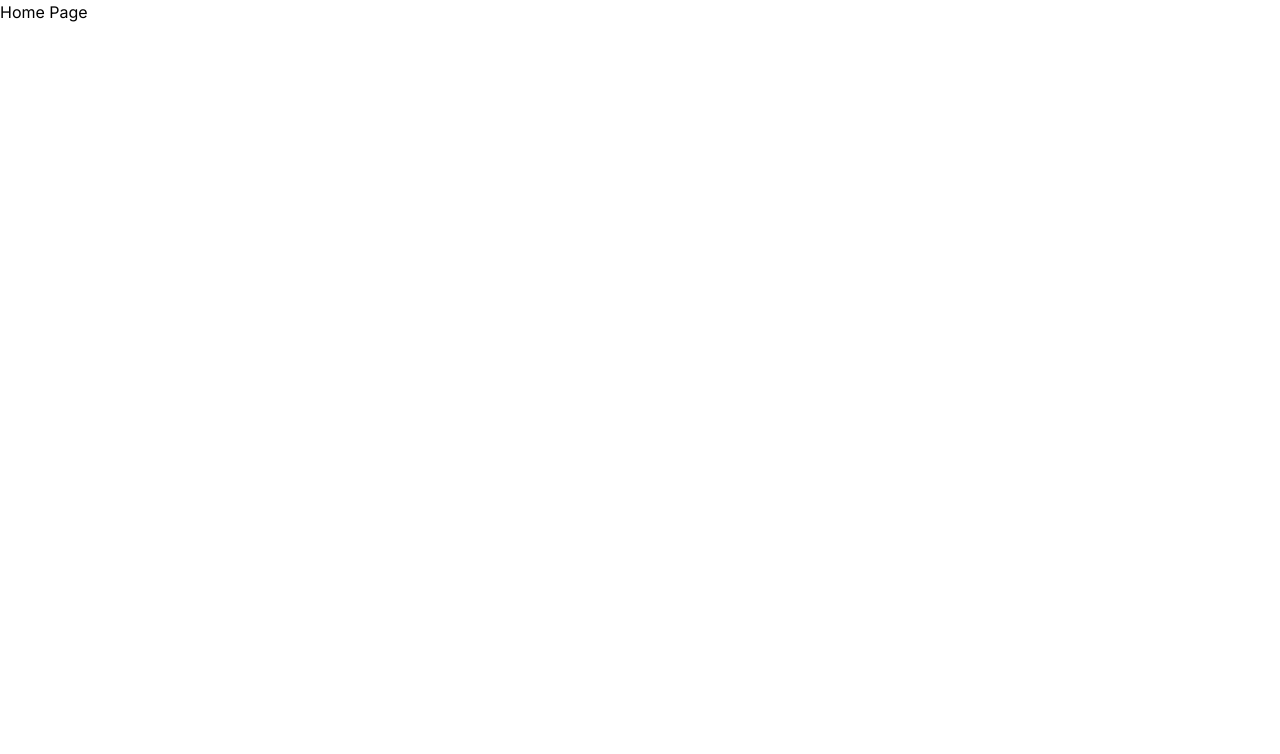
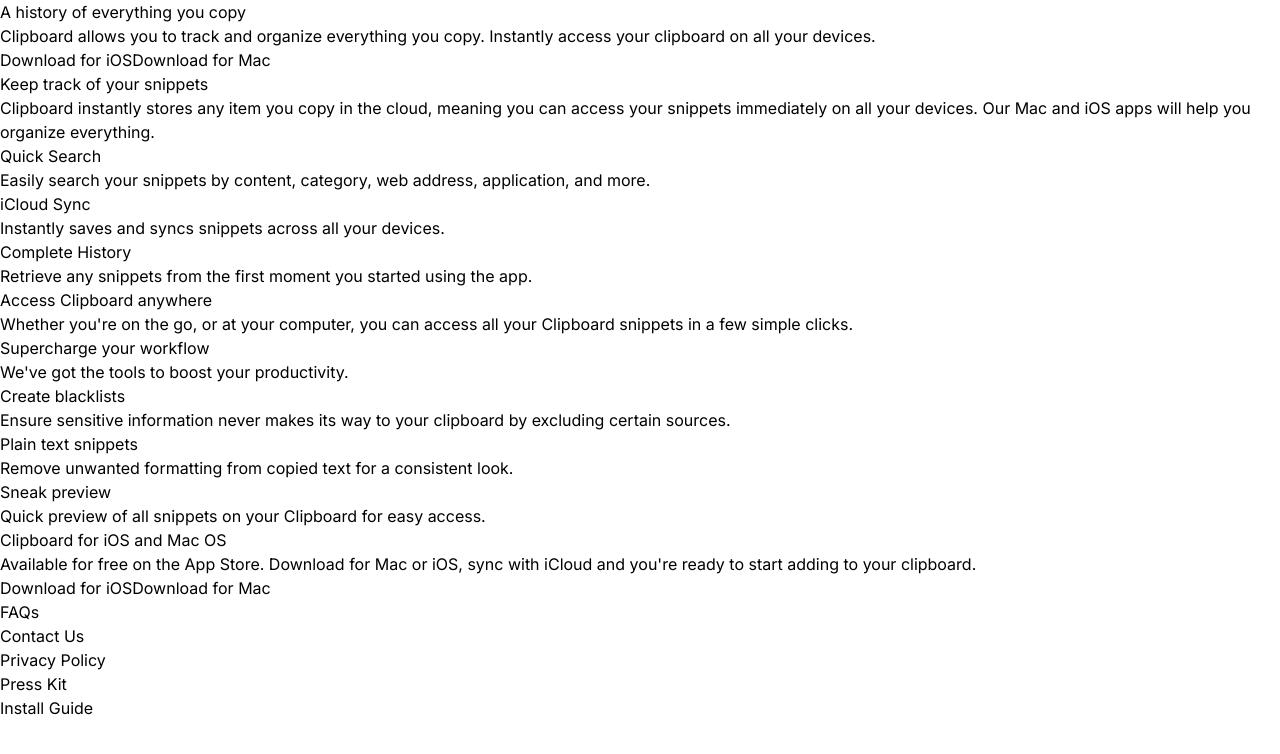
Before and after one commit to n0rrman/frontend-mentor-challenges-green, a Next.js app in the folder clipboard-landing-page/: page / in a window 1280 px wide. Shown: the top 754 px of the page. Built offline with nearby package versions, Linux system fonts and the light colour scheme.

Commit message:
clipboard-landing-page all text content added

```diff
--- a/clipboard-landing-page/src/app/page.tsx
+++ b/clipboard-landing-page/src/app/page.tsx
@@ -1,5 +1,84 @@
 export default function Home() {
-    return (
-      <div>Home Page</div>
-    );
-  }
+  return (
+    <>
+      <main>
+        <section>
+          <h1>A history of everything you copy</h1>
+
+          <p>
+            Clipboard allows you to track and organize everything you copy.
+            Instantly access your clipboard on all your devices.
+          </p>
+
+          <button>Download for iOS</button>
+          <button>Download for Mac</button>
+        </section>
+
+        <section>
+          <h1>Keep track of your snippets</h1>
+          <p>
+            Clipboard instantly stores any item you copy in the cloud, meaning
+            you can access your snippets immediately on all your devices. Our
+            Mac and iOS apps will help you organize everything.
+          </p>
+          <h2>Quick Search</h2>
+          <p>
+            Easily search your snippets by content, category, web address,
+            application, and more.
+          </p>
+          <h2>iCloud Sync</h2>
+          <p>Instantly saves and syncs snippets across all your devices.</p>
+          <h2>Complete History</h2>
+          <p>
+            Retrieve any snippets from the first moment you started using the
+            app.
+          </p>
+        </section>
+
+        <section>
+          <h2>Access Clipboard anywhere</h2>
+          <p>
+            Whether you&apos;re on the go, or at your computer, you can access
+            all your Clipboard snippets in a few simple clicks.
+          </p>
+        </section>
+        <section>
+          <h1>Supercharge your workflow</h1>
+          <p>We&apos;ve got the tools to boost your productivity.</p>
+          <h2>Create blacklists</h2>
+          <p>
+            Ensure sensitive information never makes its way to your clipboard
+            by excluding certain sources.
+          </p>
+          <h2>Plain text snippets</h2>
+
+          <p>
+            Remove unwanted formatting from copied text for a consistent look.
+          </p>
+          <h2>Sneak preview</h2>
+          <p>
+            Quick preview of all snippets on your Clipboard for easy access.
+          </p>
+        </section>
+        <section>
+          <h1>Clipboard for iOS and Mac OS</h1>
+
+          <p>
+            Available for free on the App Store. Download for Mac or iOS, sync
+            with iCloud and you&apos;re ready to start adding to your clipboard.
+          </p>
+
+          <button>Download for iOS</button>
+          <button>Download for Mac</button>
+        </section>
+      </main>
+      <footer>
+        <div>FAQs</div>
+        <div>Contact Us</div>
+        <div>Privacy Policy</div>
+        <div>Press Kit</div>
+        <div>Install Guide</div>
+      </footer>
+    </>
+  );
+}
```
Also changed, not shown: clipboard-landing-page/src/app/index.html (deleted, +0 -87 lines).
